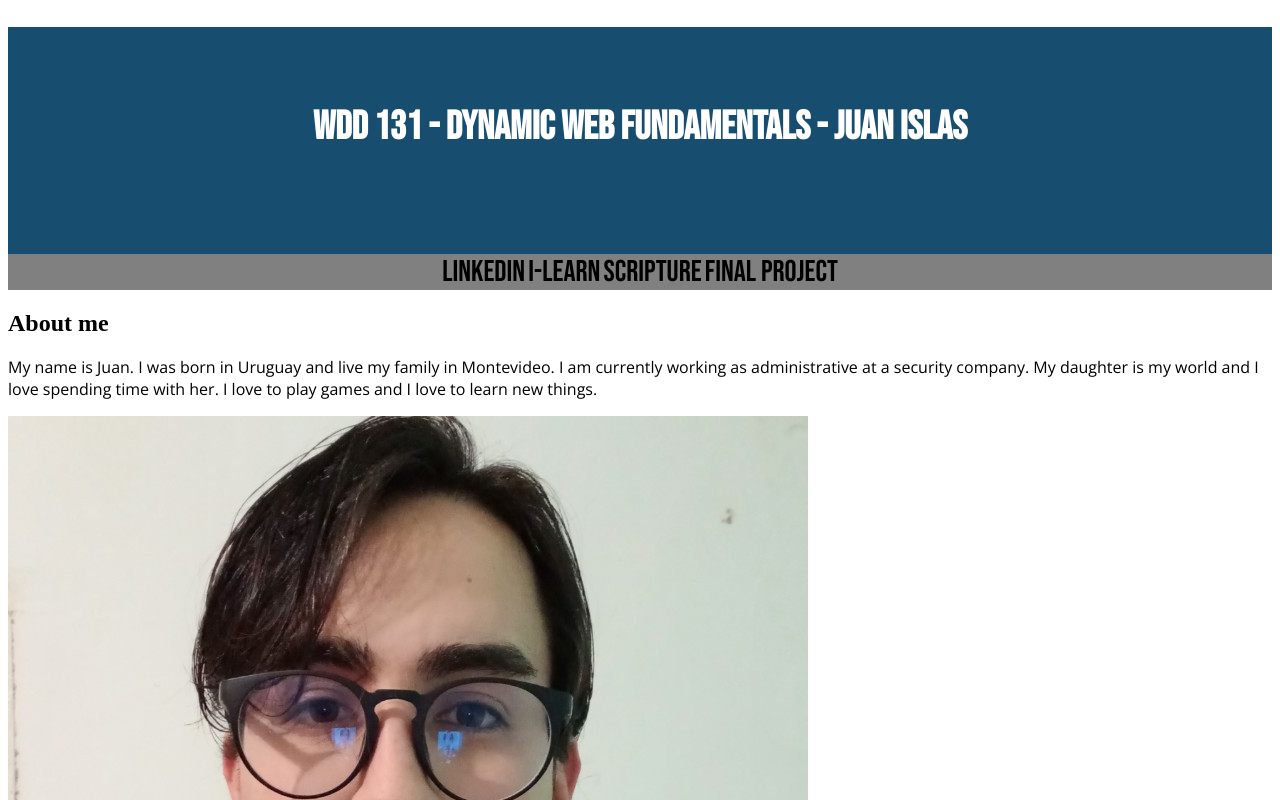
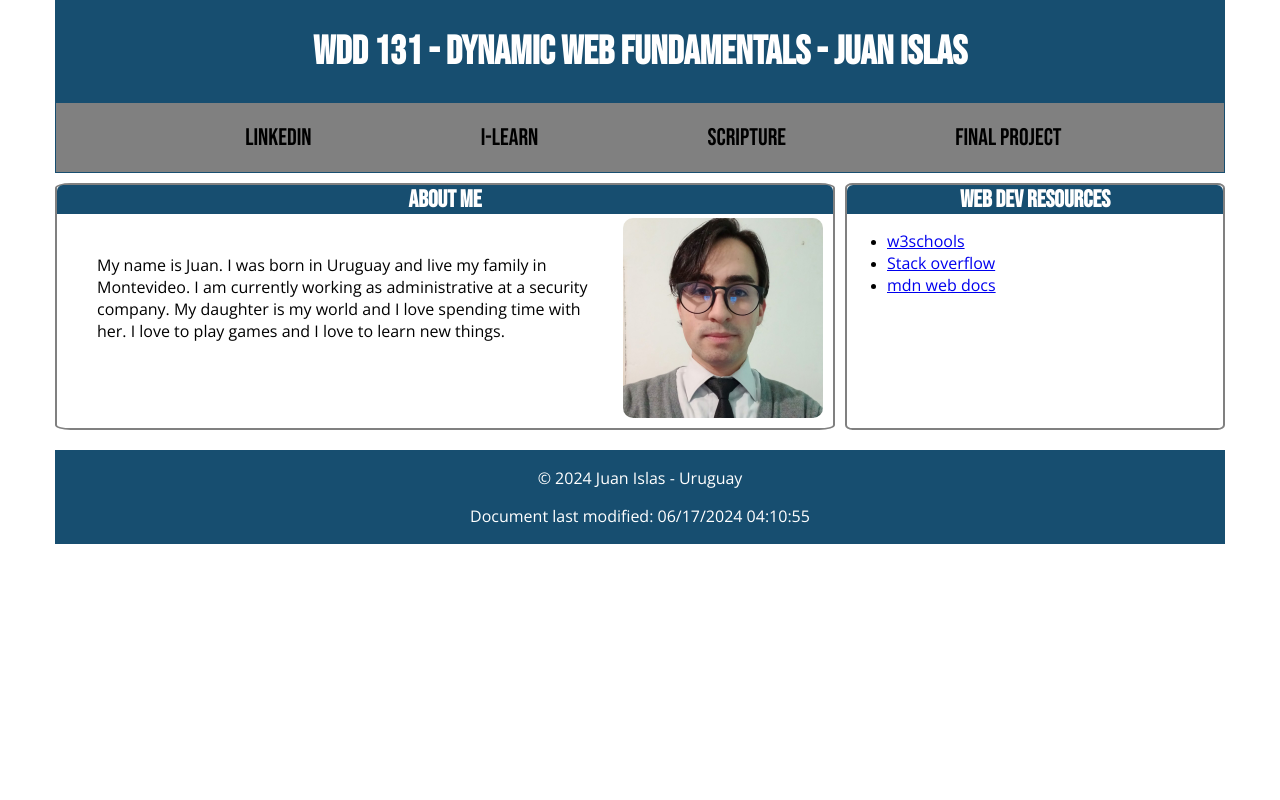
Before and after one commit to JuanJoseIslasLopez/wdd131, a plain HTML site: page index.html in a window 1280 px wide. Shown: the top 800 px of the page. Drawn offline with nearby package versions, Linux system fonts and the light colour scheme.

Commit message:
ready js

```diff
--- a/index.html
+++ b/index.html
@@ -10,27 +10,30 @@
     <link rel="preconnect" href="https://fonts.gstatic.com" crossorigin>
     <link href="https://fonts.googleapis.com/css2?family=Open+Sans:ital,wght@0,300..800;1,300..800&display=swap" rel="stylesheet">
     <link href="https://fonts.googleapis.com/css2?family=Bebas+Neue&display=swap" rel="stylesheet">
+    <script src="scripts\getdates.js" defer></script>
     <title>WDD 131 - Dynamic Web Fundamentals - Juan Islas</title>
 </head>
-<body>
+<body class="container">
     <header>
         <H1>WDD 131 - Dynamic Web Fundamentals - Juan Islas</H1>
         <nav>
-            <a href="https://www.linkedin.com/in/juan-jose-islas">LinkedIn</a>
-            <a href="https://byui.instructure.com/">I-Learn</a>
-            <a href="https://www.churchofjesuschrist.org/study/scriptures/bofm/3-ne/12?lang=eng&id=p7#p7">Scripture</a>
-            <a href="">Final Project</a>
+            <ul>
+                <li><a href="https://www.linkedin.com/in/juan-jose-islas">LinkedIn</a></li>
+                <li><a href="https://byui.instructure.com/">I-Learn</a></li>
+                <li><a href="https://www.churchofjesuschrist.org/study/scriptures/bofm/3-ne/12?lang=eng&id=p7#p7">Scripture</a></li>
+                <li><a href="">Final Project</a></li>
+            </ul>
         </nav>
     </header>
     <main>
-        <section class="card">
+        <section class="card1">
             <h2>About me</h2>
             <p>
                 My name is Juan. I was born in Uruguay and live my family in Montevideo. I am currently working as administrative at a security company. My daughter is my world and I love spending time with her. I love to play games and I love to learn new things.
             </p>
             <img src="images\profile.jpeg" alt="me">
         </section>
-        <section class="card">
+        <section class="card2">
             <h2>Web Dev Resources</h2>
             <ul>
                 <li><a href="https://www.w3schools.com/">w3schools</a></li>
@@ -42,7 +45,7 @@
     <footer>
         <p>
             <span id="currentyear"></span>
-            <a>Juan Islas</a>
+            <a>Juan Islas -</a>
             <a>Uruguay</a>
         </p>
         <p id="lastModified"></p>
--- a/scripts/getdates.js
+++ b/scripts/getdates.js
@@ -0,0 +1,11 @@
+
+const firstParagraph = document.getElementById('currentyear');
+const secondParagraph = document.querySelector('footer p:nth-of-type(2)');
+
+const currentYear = new Date().getFullYear();
+
+firstParagraph.textContent = `© ${currentYear} `;
+
+const lastModifiedDate = document.lastModified;
+
+secondParagraph.textContent = `Document last modified: ${lastModifiedDate}`;
--- a/styles/base.css
+++ b/styles/base.css
@@ -1,45 +1,123 @@
 
 header {
-    text-align: center;
+    align-items: center;
     background-color: rgb(23, 78, 112);
     color: white;
-    font-family:"Bebas Neue", sans-serif;
-    font-weight: 400;
-    font-size: 20px;
-    align-items: center;
-
-    }
-h1 {
-    line-height: 200px;
-}
-nav {
-    background-color: gray;
-    margin: 0 auto;
+    padding: 1px;
     }
 
-nav a{
-    color: black;
+h1 {
+    font-size: 2.5em;
+    font-family:"Bebas Neue", sans-serif;
+    text-align: center;
+}
+nav ul {
+    list-style-type: none;
+    display: flex;
+    padding: 20px;
+    margin: 0;
+    background-color: gray;
+    height: 100;
+  }
+
+nav ul li {
+    margin-left: 15%;
+  }
+
+nav ul li a {
+    text-decoration: none;
     size: 100%;
     font-family: "Bebas Neue", sans-serif;
     font-weight: 400;
     font-size: 150%;
-    font-style: normal;
-    text-align: justify;
-    text-decoration: none;
+    color: black;
+}
+
+nav ul li a:hover{
+    color: white;
+    background-color: #111;
     }
 
-nav a:hover{
-    color: white;
-}
-
 p{
-    font-family: "Open Sans", sans-serif;
+  font-family: "Open Sans", sans-serif;
 }
 
 a{
     font-family: "Open Sans", sans-serif;
 }
 
-@media screen (min-width: 1000px) {
+.container {
+    max-width: 1200px;
+    margin: 0 auto;
+    padding: 0 15px;
+    box-sizing: border-box;
+}
+
+main {
+    display: grid;
+    grid-template-columns: 1fr 1fr 1fr;
+}
+
+.card1{
+    grid-column: 1/3;
+    border: 2px solid gray;
+    border-radius: 2%;
+    margin-top: 10px;
 
 }
+
+.card2{
+    grid-column: 3/4;
+    border: 2px solid gray;
+    border-radius: 2%;
+    margin-top: 10px;
+    margin-left: 10px;
+}
+
+.card1 h2 {
+    font-size: 1.5 em;
+    font-family:"Bebas Neue", sans-serif;
+    text-align: center;
+    background-color: rgb(23, 78, 112);
+    color: white;
+    margin: 0;
+    border-top-left-radius: 6px;
+    border-top-right-radius: 6px;
+
+}
+
+.card1 img{
+    width: 200px;
+    border: #111;
+    border-radius: 5%;
+    float: right;
+    margin: 10px;
+    margin-top: -140px;
+}
+
+.card2 h2 {
+    font-size: 1.5 em;
+    font-family:"Bebas Neue", sans-serif;
+    text-align: center;
+    background-color: rgb(23, 78, 112);
+    color: white;
+    margin: 0;
+    border-top-left-radius: 6px;
+    border-top-right-radius: 6px;
+
+}
+
+main p {
+    margin-top: 40px;
+    margin-left: 40px;
+    width: 65%;
+}
+
+footer{
+    align-items: center;
+    background-color: rgb(23, 78, 112);
+    color: white;
+    padding: 1px;
+    margin-top: 20px;
+    text-align: center;
+}
```
